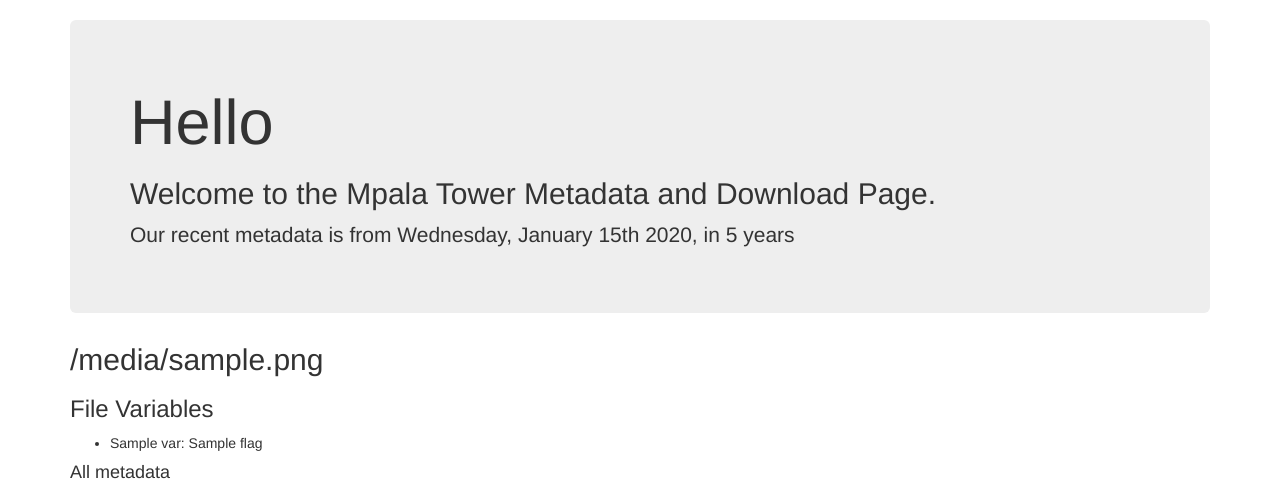
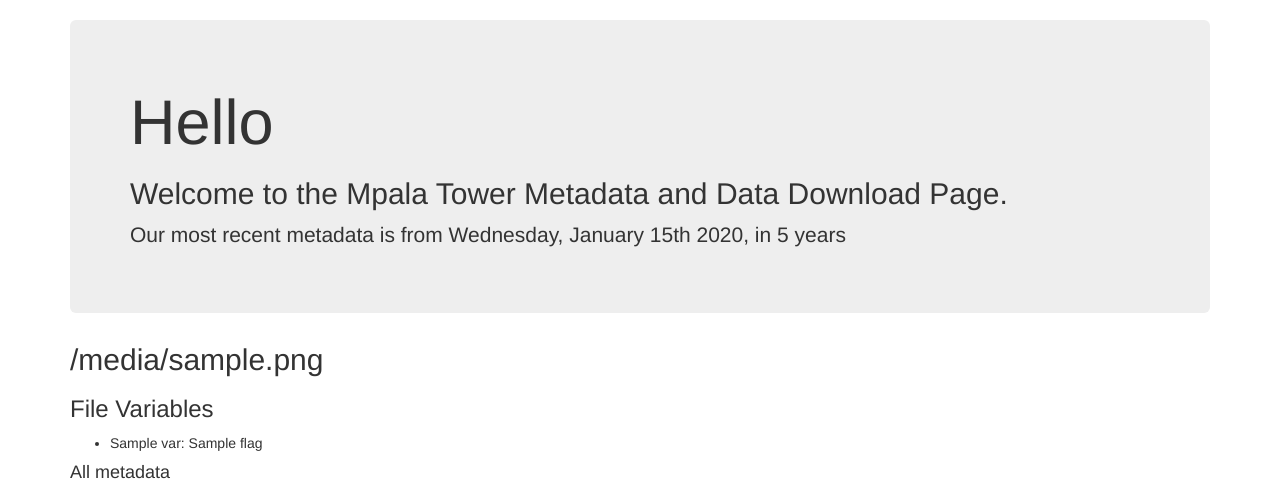
Before and after one commit to kcaylor/tower_metadata, a Python web app: template templates/index.html in a window 1280 px wide. Shown: the part 52-542 px from the top of the page. Run offline with Jinja, Linux system fonts and the light colour scheme; the template is opened without the code that fills it: most values are stand-ins (such as "Sample title", 1, 10 or a date in 2020); some libraries are stand-ins or nearby versions.

Commit message:
fix welcome text

```diff
--- a/templates/index.html
+++ b/templates/index.html
@@ -6,8 +6,8 @@
 
 <div class="jumbotron">
   <h1>Hello</h1>
-  <h2>Welcome to the Mpala Tower Metadata and Download Page.</h2>
-  <p>Our recent metadata is from {{ moment(metadata.date).format('dddd, MMMM Do YYYY') }}, {{ moment(metadata.date).fromNow(refresh=True) }}</p>
+  <h2>Welcome to the Mpala Tower Metadata and Data Download Page.</h2>
+  <p>Our most recent metadata is from {{ moment(metadata.date).format('dddd, MMMM Do YYYY') }}, {{ moment(metadata.date).fromNow(refresh=True) }}</p>
 </div>
 {% for file in metadata.files %}
 <div class="file">
```
